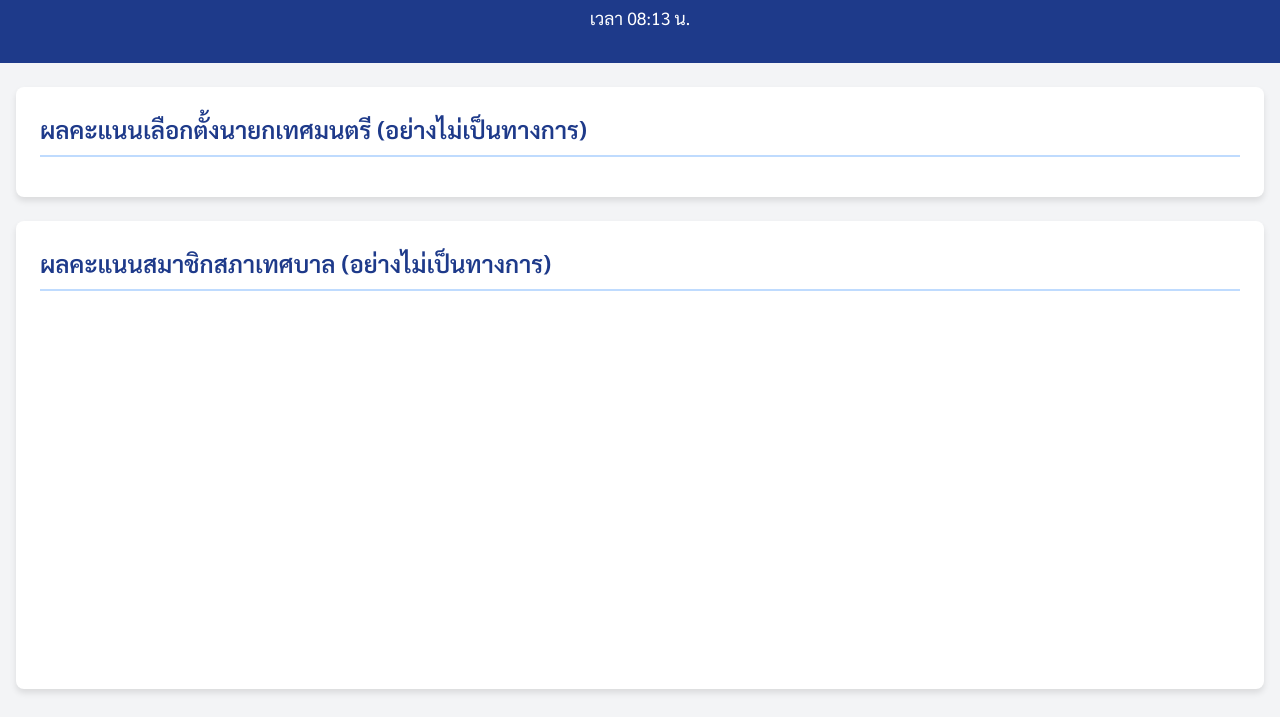
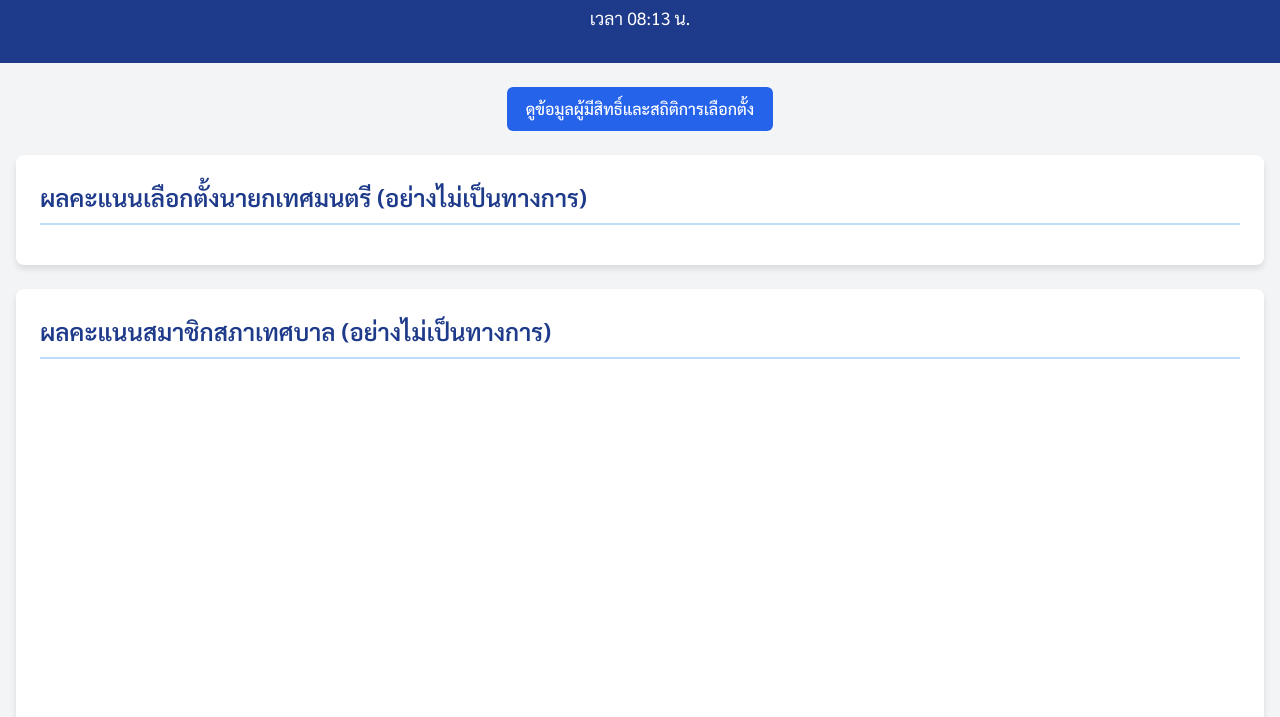
Before and after one commit to kyosuke11z/election-live-results, a website: page docs/index.html in a window 1280 px wide. Shown: the part 83-800 px from the top of the page. Drawn offline with nearby package versions, Linux system fonts and the light colour scheme; no server answers.

Commit message:
เพิ่มลิงค์ไปหน้าสถิติ

```diff
--- a/docs/index.html
+++ b/docs/index.html
@@ -107,6 +107,11 @@
     </header>
 
     <main class="container mx-auto px-4 py-6">
+        <!-- Link to Voter Info Page -->
+        <div class="text-center mb-6">
+            <a href="voter-info.html" class="button-official">ดูข้อมูลผู้มีสิทธิ์และสถิติการเลือกตั้ง</a>
+        </div>
+
         <!-- Section: Mayor Results -->
         <section id="mayor-results" class="content-section">
             <h2 class="section-title">ผลคะแนนเลือกตั้งนายกเทศมนตรี (อย่างไม่เป็นทางการ)</h2>
```
